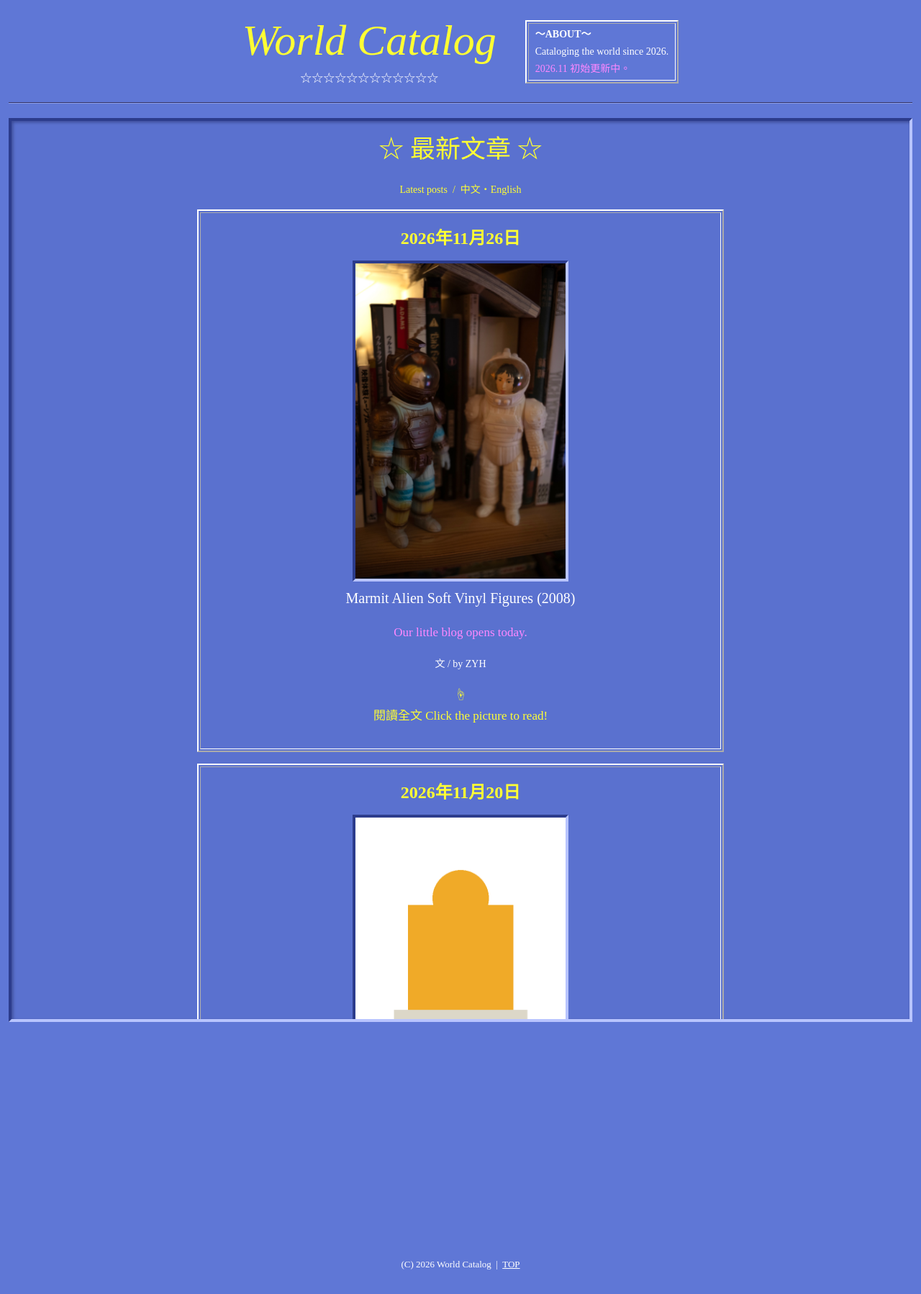
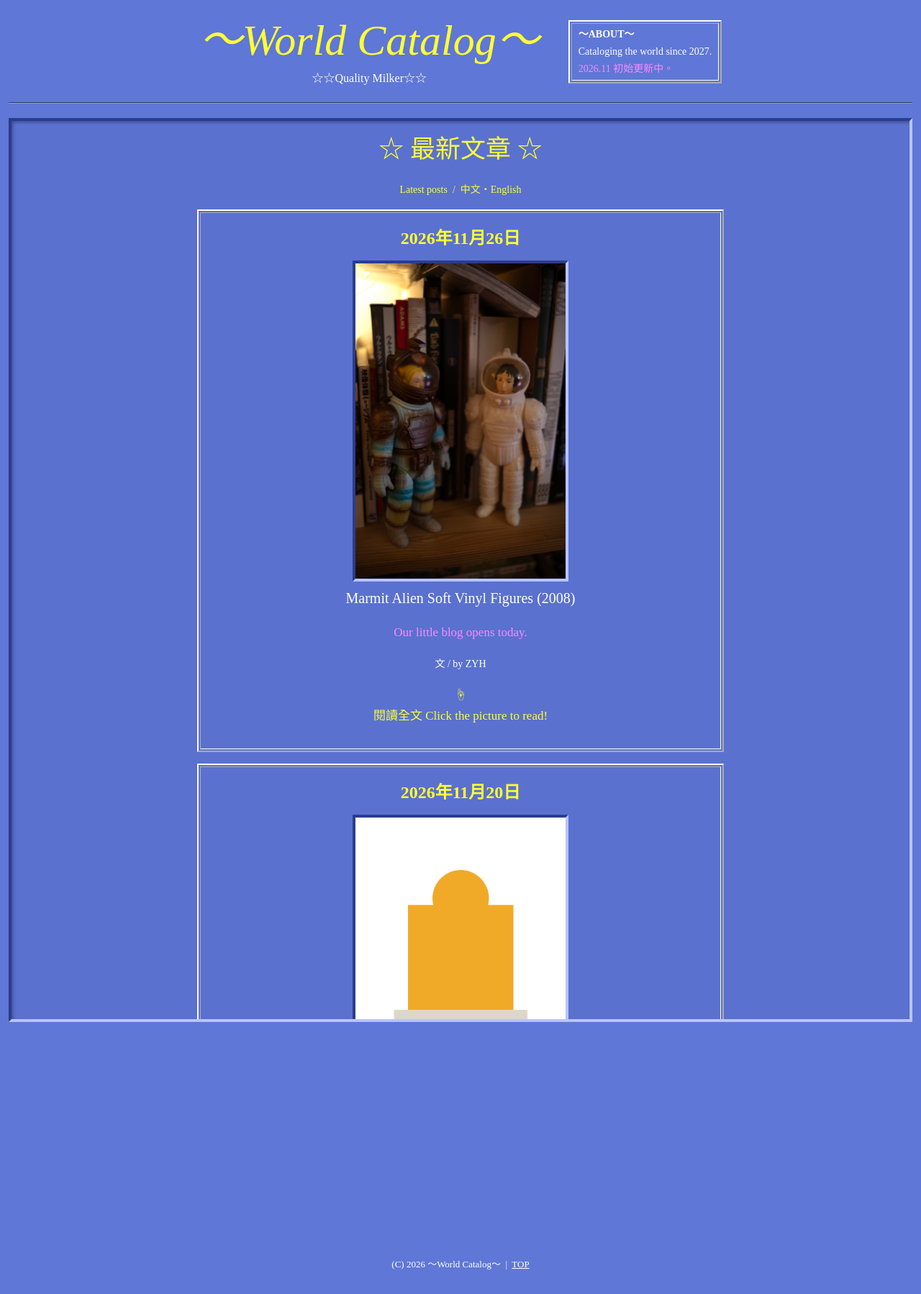
Before and after one commit to ZENYA-H/ZENYA-H.github.io, a Jekyll site: the page built from index.html, in a window 1280 px wide. Shown: the whole page at 72% size. Built offline with Jekyll 4.4.1, drawn with Linux system fonts in a browser that asks for light colours.

Commit message:
Update _config.yml

```diff
--- a/_config.yml
+++ b/_config.yml
@@ -1,7 +1,7 @@
 # 網站基本設定 / Site settings
-title: "World Catalog"
-tagline: "☆☆☆☆☆☆☆☆☆☆☆☆"
-description: "Cataloging the world since 2026."
+title: "～World Catalog～"
+tagline: "☆☆Quality Milker☆☆"
+description: "Cataloging the world since 2027."
 lang: zh-Hant
 
 # 如果網址是 https://帳號.github.io/repo名稱/ ，把 baseurl 改成 "/repo名稱"
```
